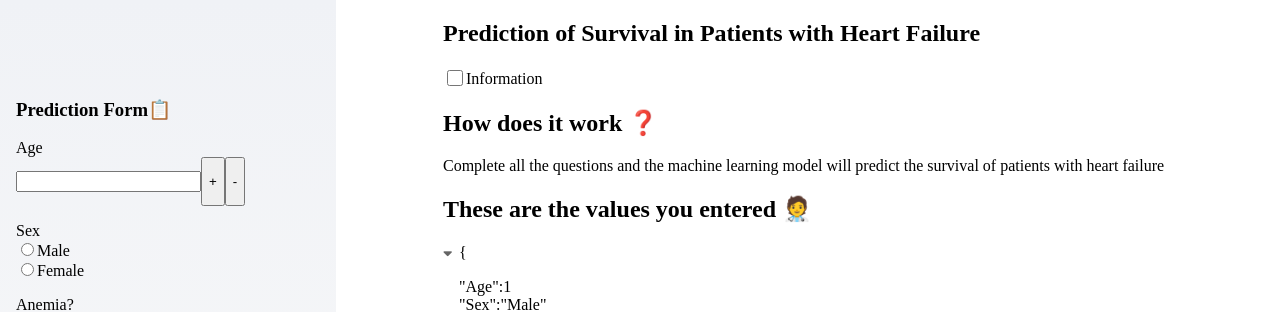
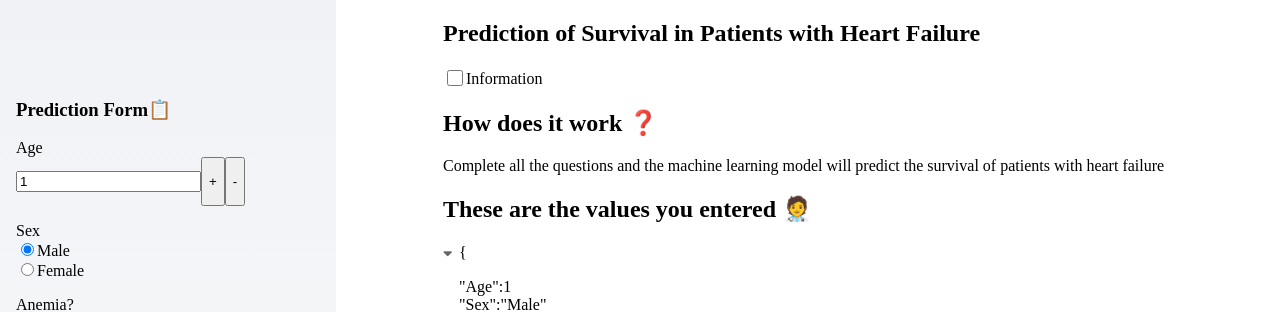
Before and after one commit to akshaykalucha/React-HeartStroke-Prediction, a React (Create React App) app: page / in a window 1280 px wide. Shown: the top 312 px of the page. Built offline with nearby package versions, Linux system fonts and the light colour scheme.

Commit message:
home component redux

```diff
--- a/src/Components/Home/Home.jsx
+++ b/src/Components/Home/Home.jsx
@@ -69,7 +69,7 @@ export class home extends Component {
 
 const mapStateToProps = state => {
     return {
-        age: state.UserReducer.UserVals.age,
+        Val: state.UserReducer.UserVals,
     };
 };
 
--- a/src/Components/Home/Sidebar.jsx
+++ b/src/Components/Home/Sidebar.jsx
@@ -1,7 +1,7 @@
 import React, { Component } from 'react';
 import './sidebar.css';
 import { connect } from "react-redux";
-import { setAge } from '../Store/action'
+import { setAge, setGender, setCustomAge } from '../Store/action'
 
 
 export class Sidebar extends Component {
@@ -33,7 +33,6 @@ export class Sidebar extends Component {
         this.showDiabVals();
       }
     handleDiab = (event) => {
-        console.log("YESSSSSSSS", this.props.age)
         this.setState({
         diab: event.currentTarget.dataset.id
         })
@@ -41,8 +40,23 @@ export class Sidebar extends Component {
     }
 
     incrementAge = () => {
-        console.log(this.props.age)
-        this.props.incrementAge(4);
+        this.props.incrementAge(1);
+    }
+
+    incrementAgeCustom = (event) => {
+        console.log(event.target.value)
+        if(event.target.value === null || event.target.value === "") {
+            this.props.setCusAge(0)
+        }
+        else{
+            this.props.setCusAge(parseInt(event.target.value))
+        }
+    }
+
+
+    genderToggle = () => {
+        console.log("yyyy", this.props.val.gender)
+        this.props.gendrToggle()
     }
 
 
@@ -55,7 +69,7 @@ export class Sidebar extends Component {
                         <div className="ageBox element-container">
                             <label htmlFor="Age">Age</label>
                             <div className="inputContainer">
-                            <input type="number" name="ageNum" id=""/>
+                            <input type="number" value={this.props.val.age} onChange={this.incrementAgeCustom} name="ageNum" id=""/>
                             <div className="controls controlAge">
                                 <button onClick={this.incrementAge}>+</button>
                                 <button>-</button>
@@ -65,9 +79,9 @@ export class Sidebar extends Component {
                         <div className="GenderBox element-container">
                             <label htmlFor="Age">Sex</label>
                             <div className="GenderRadioGroup RadioGroup">
-                            <input type="radio" name="GenderRadio" value="male" id=""/>
+                            <input type="radio" name="GenderRadio" checked={this.props.val.gender.male} onChange={this.genderToggle} value="male" id=""/>
                             <label htmlFor="male">Male</label><br />
-                            <input type="radio" name="GenderRadio" value="female" id=""/>
+                            <input type="radio" name="GenderRadio" checked={this.props.val.gender.female} onChange={this.genderToggle} value="female" id=""/>
                             <label htmlFor="female">Female</label><br />
                             </div>
                         </div>
@@ -181,13 +195,15 @@ export class Sidebar extends Component {
 
 const mapStateToProps = state => {
     return {
-        age: state.UserReducer.UserVals.age,
+        val: state.UserReducer.UserVals,
     };
 };
 
 const mapDispatchToProps  = (dispatch) => {
     return {
-        incrementAge: (num) => dispatch(setAge(num))
+        incrementAge: (num) => dispatch(setAge(num)),
+        gendrToggle: () => dispatch(setGender()),
+        setCusAge: (age) => dispatch(setCustomAge(age))
     }
 }
 
--- a/src/Components/Home/Values.jsx
+++ b/src/Components/Home/Values.jsx
@@ -1,15 +1,18 @@
 import React from 'react';
-import './Values.css'
+import './Values.css';
+import { useSelector } from "react-redux";
+
 
 export default function Values(props) {
     // console.log(props.open)
+    const vals = useSelector(state => state.UserReducer.UserVals);
     return (
         <div className="Jsoninfo">
             {!props.open ?
                 <div>
                 <p>{"{"}</p>
                 <p>
-                "Age":1
+                "Age":{vals.age}
                 <br />
                 "Sex":"Male"<br />
                 "Anaemia":"Yes"<br />
--- a/src/Components/Store/action.js
+++ b/src/Components/Store/action.js
@@ -7,9 +7,16 @@ export const setAge = (Age) => {
     };
 };
 
-export const setGender = (sex) => {
+export const setCustomAge = (num) => {
+    return{
+        type: ActionTypes.SET_CUSTOM_AGE,
+        payload: num
+    };
+};
+
+export const setGender = () => {
     return{
         type: ActionTypes.SET_GENDER,
-        payload: sex
+        // payload: sex
     };
 };
--- a/src/Components/Store/actionTypes.js
+++ b/src/Components/Store/actionTypes.js
@@ -1,5 +1,6 @@
 export const ActionTypes = {
     SET_AGE: "SET_AGE",
+    SET_CUSTOM_AGE: "SET_CUSTOM_AGE",
     SET_GENDER: "SET_GENDER",
     SET_ANEMIA: "SET_ANEMIA"
 }
--- a/src/Components/Store/reducer.js
+++ b/src/Components/Store/reducer.js
@@ -2,15 +2,16 @@ import { ActionTypes } from "./actionTypes";
 
 const initialState = {
     UserVals: {
-        age: 0,
-        gender: ""
+        age: 1,
+        gender: {
+            male: true,
+            female: false
+        },
     },
 };
 
 export const UserReducer = (state = initialState, {type, payload}) => {
     switch (type) {
-        case ActionTypes.SET_GENDER:
-            return state;
 
         case ActionTypes.SET_AGE:
             return {
@@ -20,6 +21,26 @@ export const UserReducer = (state = initialState, {type, payload}) => {
                     age: state.UserVals.age + payload
                 }
             };
+        case ActionTypes.SET_CUSTOM_AGE:
+            return {
+                ...state,
+                UserVals: {
+                    ...state.UserVals,
+                    age: payload
+                }
+            };
+        case ActionTypes.SET_GENDER:
+            return {
+                ...state,
+                UserVals: {
+                    ...state.UserVals,
+                    gender: {
+                        ...state.UserVals.gender,
+                        male: !state.UserVals.gender.male,
+                        female: !state.UserVals.gender.female
+                    }
+                }
+            };
 
         default:
             return state;
```
